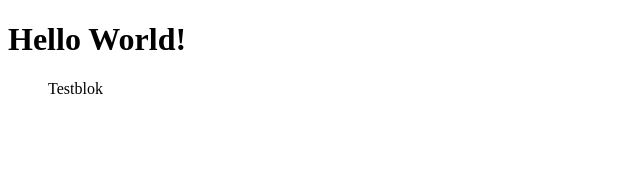
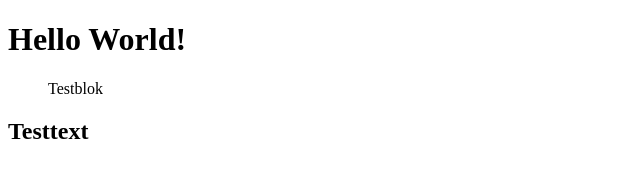
Before and after one commit to javalearnonl/tutorial, a plain HTML site: page index.html in a window 1280 px wide. Shown: the whole page, without its empty margins (0-640 px from the left). Drawn offline with Linux system fonts and the light colour scheme.

Commit message:
Update index.html

```diff
--- a/index.html
+++ b/index.html
@@ -9,5 +9,6 @@
   <body>
     <h1>Hello World!</h1>
     <blockquote>Testblok</blockquote>
+    <h2>Testtext</h2>
   </body>
 </html>
```
